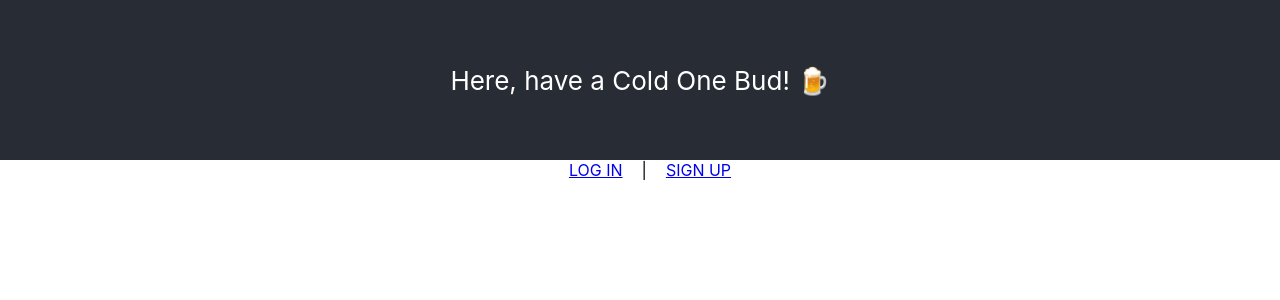
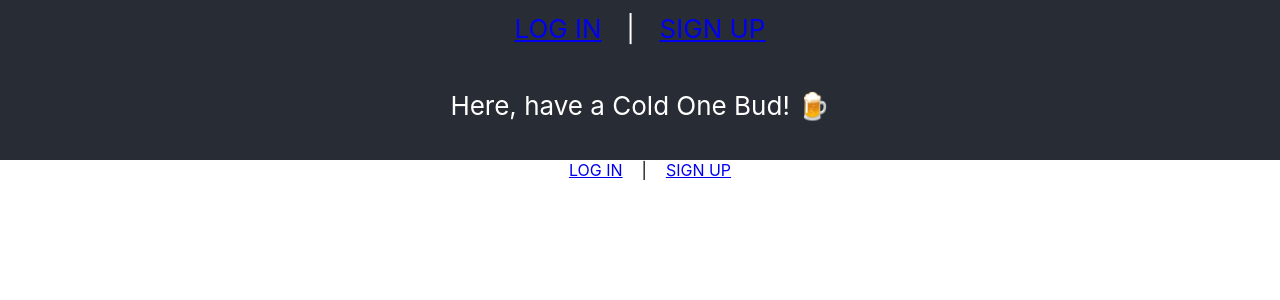
Before and after one commit to kitkatcode10/ColdOne, a React (Create React App) app: page / in a window 1280 px wide. Shown: the top 300 px of the page. Built offline with nearby package versions, Linux system fonts and the light colour scheme.

Commit message:
fix app.js

```diff
--- a/src/pages/App/App.js
+++ b/src/pages/App/App.js
@@ -2,61 +2,67 @@ import React, { Component } from "react";
 import './App.css';
 import { Route, Switch, Redirect } from 'react-router-dom';
 import SignupPage from "../SignupPage/SignupPage";
-import NavBar from "../../components/NavBar/NavBar";
 import HomePage from '../HomePage/HomePage';
 import LoginPage from '../LoginPage/LoginPage';
 import userService from '../../utils/userService';
+import NavBar from "../../components/NavBar/NavBar";
+import tokenService from '../../utils/tokenService';
 
 
 class App extends Component {
   constructor() {
     super();
     this.state = {
-      ...this.getInitialState(),
-      user: userService.getUser()
+      user: userService.getUser(),
+      brewery: "",
+      myRating: "",
     };
   }
 
-  getInitialState() {
-    return {
-
+    handleSignupOrLogin = () => {
+      this.setState({ user: userService.getUser() });
     };
-  }
 
     handleLogout = () => {
       userService.logout();
-      this.setState({user: null})
-    }
-
-    handleSignupOrLogin = () =>{
-      this.setState({user: userService.getUser()});
-    }
+      this.setState({ user: null });
+    };
 
 
 render() {
   return (
     <div className="App">
-      <header className="App-header"> <p>Here, have a Cold One Bud! 🍺 </p></header>
+      <header className="App-header">
+        <NavBar
+        {...this.props}
+        user={this.state.user}
+        handleLogout={this.handleLogout}
+        />
+        <p>Here, have a Cold One Bud! 🍺 </p></header>
+
       <Switch>
         <Route exact path='/signup' render={({ history }) =>
         <SignupPage
           history={history}
+          handleSignupOrLogin={this.handleSignupOrLogin}
           />
         }/>
-        <Route exact path='/login' render={() =>
+        <Route exact path='/login' render={({ history }) =>
           <LoginPage
+          history={history}
+          handleSignupOrLogin={this.handleSignupOrLogin}
           />
         }/>
       <Route exact path='/' render={() =>
       <HomePage
         />
       }/>
-      <Route exact path='/mybeers' render={() => (
+      <Route exact path='/mybeers' render={() =>
         userService.getUser() ?
         <HomePage />
           :
         <Redirect to='/login' />
-      )}/>
+      }/>
 
       </Switch>
       </div>
```
